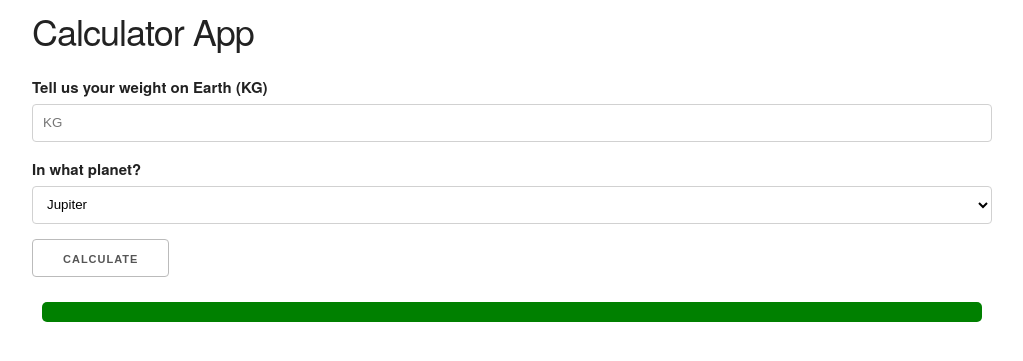
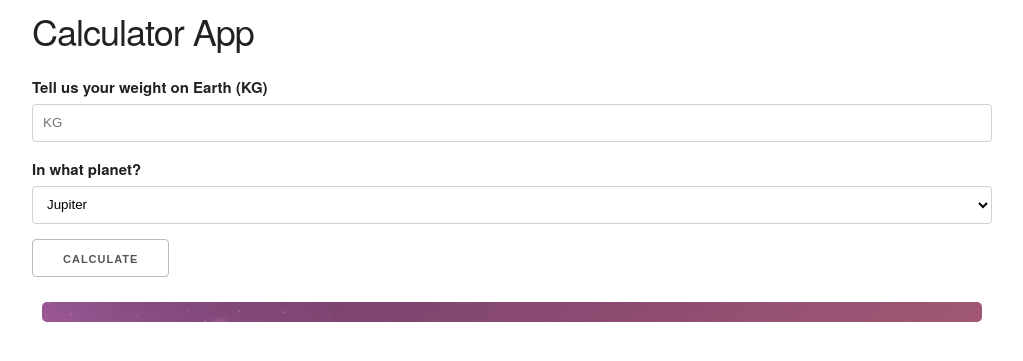
Before and after one commit to fpedaccio/planetsweb, a Flask app: page / in a window 1280 px wide. Shown: the top 361 px of the page, without its empty margins (128-1151 px from the left). Run offline with Flask 2, Linux system fonts and the light colour scheme.

Commit message:
Update app.html

```diff
--- a/templates/app.html
+++ b/templates/app.html
@@ -4,7 +4,7 @@
     <meta charset="UTF-8" />
     <meta name="viewport" content="width=device-width, initial-scale=1.0" />
     <meta http-equiv="X-UA-Compatible" content="ie=edge" />
-    <title>Calculator</title>
+    <title>Weight Planet Calculator</title>
     <link
       rel="stylesheet"
       href="https://cdnjs.cloudflare.com/ajax/libs/skeleton/2.0.4/skeleton.min.css"
@@ -17,12 +17,11 @@
         border-radius: 5px;
         color: white;
         margin: 1rem;
+        background-image: url("bg.png");
       }
     </style>
   </head>
-  <div style="background-image: url('car.png');">
 
- </div>
   <body>
     <div class="container">
       <h3>Calculator App</h3>
```
